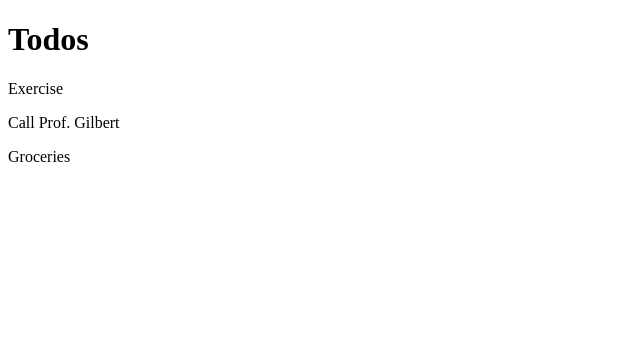
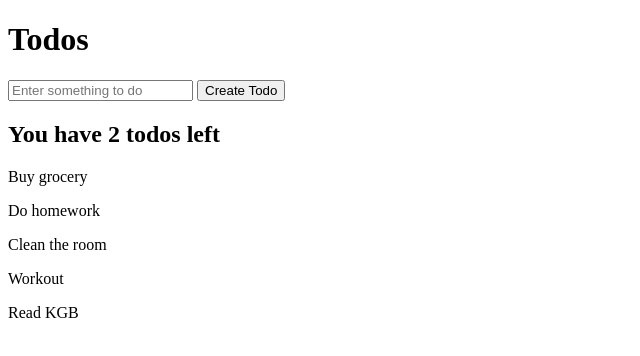
Before and after one commit to isik-dev/JS---ToDoApp, a plain HTML site: page index.html in a window 1280 px wide. Shown: the whole page, without its empty margins (0-640 px from the left). Drawn offline with Linux system fonts and the light colour scheme.

Commit message:
added new features

```diff
--- a/index.html
+++ b/index.html
@@ -6,11 +6,8 @@
     </head>
     <body>
         <h1>Todos</h1>
-        <p>Walk the dog</p>
-        <p>Clean the room</p>
-        <p>Exercise</p>
-        <p>Call Prof. Gilbert</p>
-        <p>Groceries</p>
+        <input id="filter-todo" type="text" placeholder="Enter something to do">
+        <button id="create-todo">Create Todo</button>
         <script src="main.js"></script>
     </body>
 </html>
--- a/main.js
+++ b/main.js
@@ -1,8 +1,38 @@
+const todos = [{
+    text: 'Buy grocery',
+    completed: true
+}, {
+    text: 'Do homework',
+    completed: false
+}, {
+    text: 'Clean the room',
+    completed: true
+}, {
+    text: 'Workout',
+    completed: false
+}, {
+    text: 'Read KGB',
+    completed: true
+}]
 
-const paragraphs = document.querySelectorAll('p')
+const incompleteTasks = todos.filter(function (item, index) {
+    return !item.completed
+})
 
-paragraphs.forEach(function (paragraph) {
-    if (paragraph.textContent.includes('the')) {
-        paragraph.remove()
-    }
+const summary = document.createElement('h2')
+summary.textContent = `You have ${incompleteTasks.length} todos left`
+document.querySelector('body').appendChild(summary)
+
+todos.forEach(function (item) {
+    const p = document.createElement('p')
+    p.textContent = item.text
+    document.querySelector('body').appendChild(p)
 })
+
+document.querySelector('#create-todo').addEventListener('click', function(e) {
+    console.log('I added a new button')
+})
+
+document.querySelector('#filter-todo').addEventListener('input', function (e) {
+    console.log(e.target.value)
+})
```
